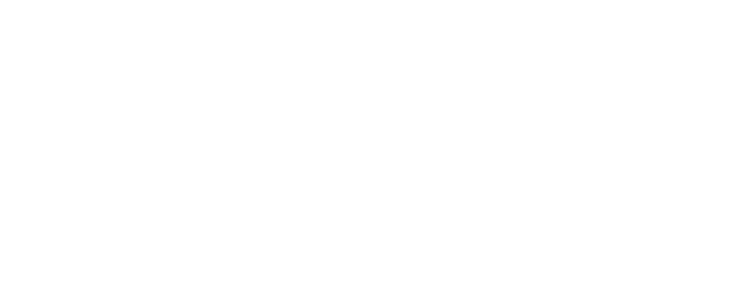
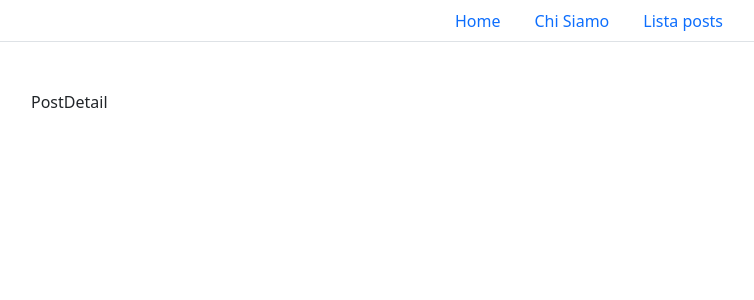
Before and after one commit to MattiaNatella/react-router, a React (Vite) app: page /dettaglio-post/1 in a window 1280 px wide. Before the commit this address had no page. Shown: the top 300 px of the page, without its empty margins (51-805 px from the left). Built offline with nearby package versions, Linux system fonts and the light colour scheme.

Commit message:
[add] post detail page

```diff
--- a/src/App.jsx
+++ b/src/App.jsx
@@ -1,6 +1,7 @@
 import AboutUs from "./pages/AboutUs"
 import HomePage from "./pages/HomePage"
 import PostsList from "./pages/PostsList"
+import PostDetail from "./pages/PostDetail"
 import DefaultLayout from "./layouts/DefaultLayout"
 
 import { BrowserRouter, Routes, Route } from "react-router-dom"
@@ -16,7 +17,7 @@
           <Route path="/" Component={HomePage} />
           <Route path="/chi-siamo" Component={AboutUs} />
           <Route path="/posts" Component={PostsList} />
-          {/* <Route path="/dettaglio-post/:id" Component={PostDetail} /> */}
+          <Route path="/dettaglio-post/:id" Component={PostDetail} />
         </Route>
       </Routes>
     </BrowserRouter>
--- /dev/null
+++ b/src/pages/PostDetail.jsx
@@ -0,0 +1,16 @@
+// import { useState, useEffect } from 'react'
+// import { useNavigate, useParams } from 'react-router-dom'
+
+
+const PostDetail = () => {
+    // const navigate = useNavigate()
+    // const { id } = useParams();
+
+
+
+    return (
+        <div>PostDetail</div>
+    )
+}
+
+export default PostDetail
```
